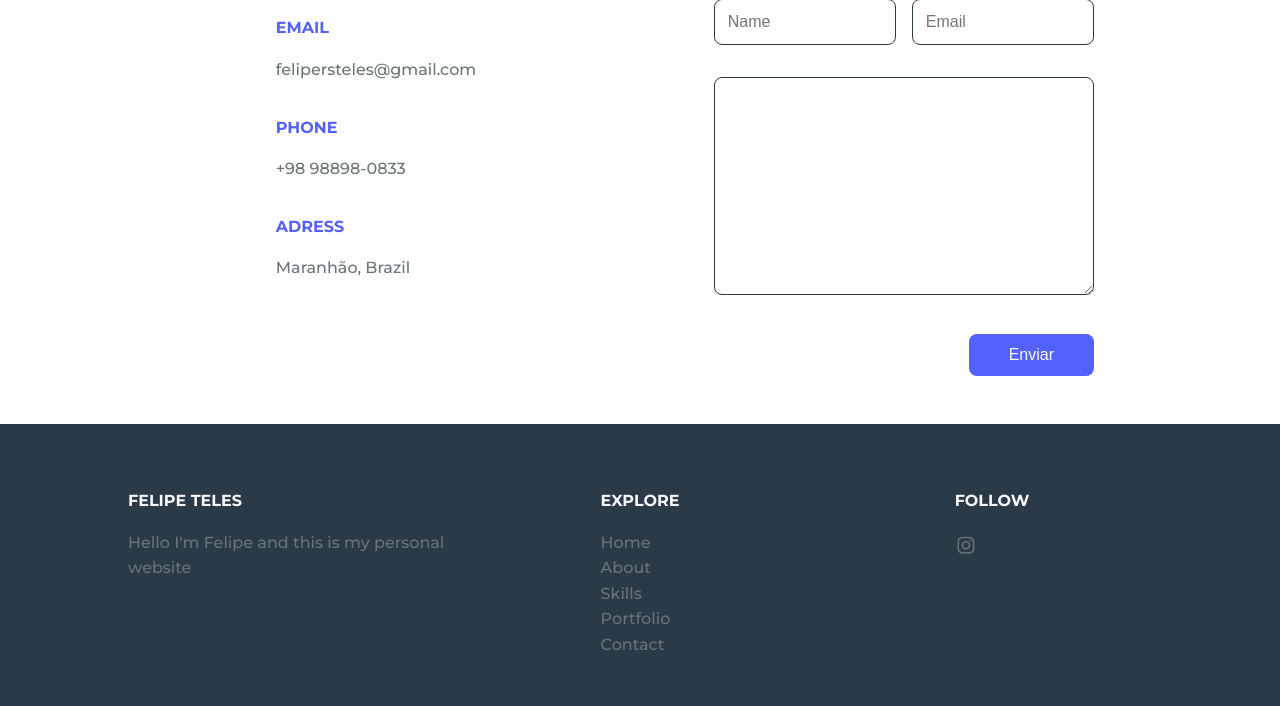
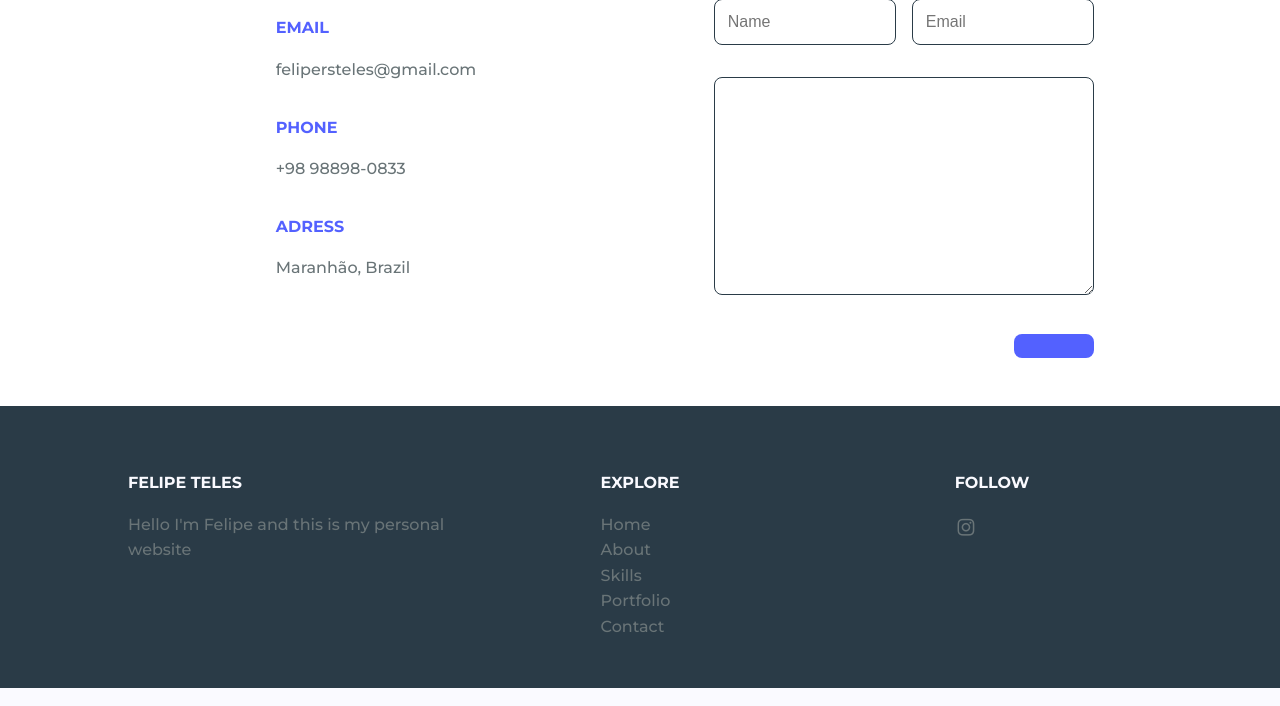
Before and after one commit to felipersteles/PortfolioDjangoFelipeTeles, a Django app: page / in a window 1280 px wide. Shown: the part 2623-3329 px from the top of the page. Run offline with Django 4.2, Linux system fonts and the light colour scheme; data comes from the database, SQL or seed files in the repository; parts of the project's set-up code (start-up, migrations or seed data) failed here and were passed over.

Commit message:
get it better

```diff
--- a/portfolio/templates/index.html
+++ b/portfolio/templates/index.html
@@ -126,15 +126,16 @@
                         <span class="contact__text">Maranhão, Brazil</span>
                     </div>
 
-                    <form action="https://formsubmit.co/felipersteles@gmail.com" class="contact__form" method="POST">
+                    <form action="https://formsubmit.co/felipersteles@gmail.com" class="contact__form" method="POST" />
                         <div class="contact__inputs">
                             <input type="text" placeholder="Name" class="contact__input">
-                            <input type="mail" placeholder="Email" class="contact__input">
+                            <input type="email" name="email" placeholder="Email" class="contact__input">
                         </div>
+                        <input type="hidden" name="_captcha" value="false">
 
                         <textarea name="" id="" cols="0" rows="10" class="contact__input"></textarea>
 
-                        <input type="submit" value="Enviar" class="contact__button">
+                        <button type="submit" value="Enviar" class="contact__button">
                     </form>
                 </div>
             </section>
```
